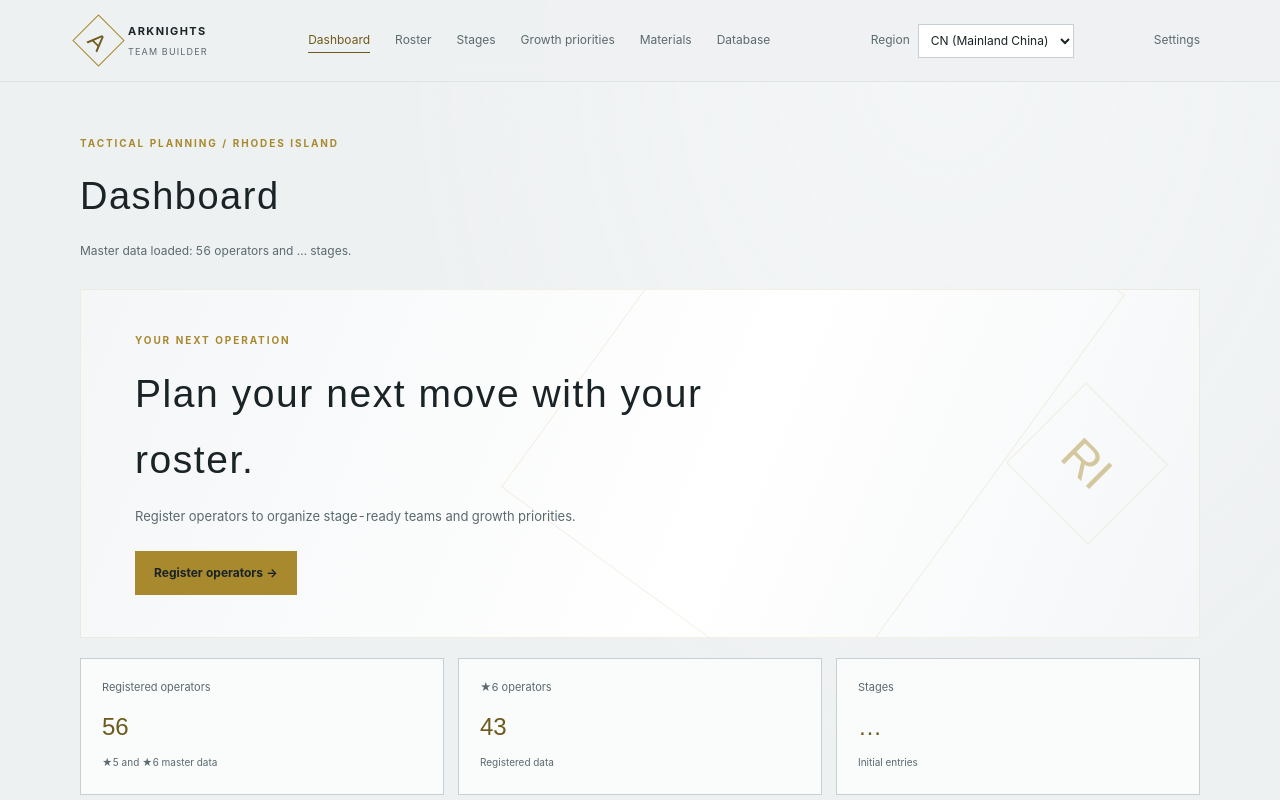
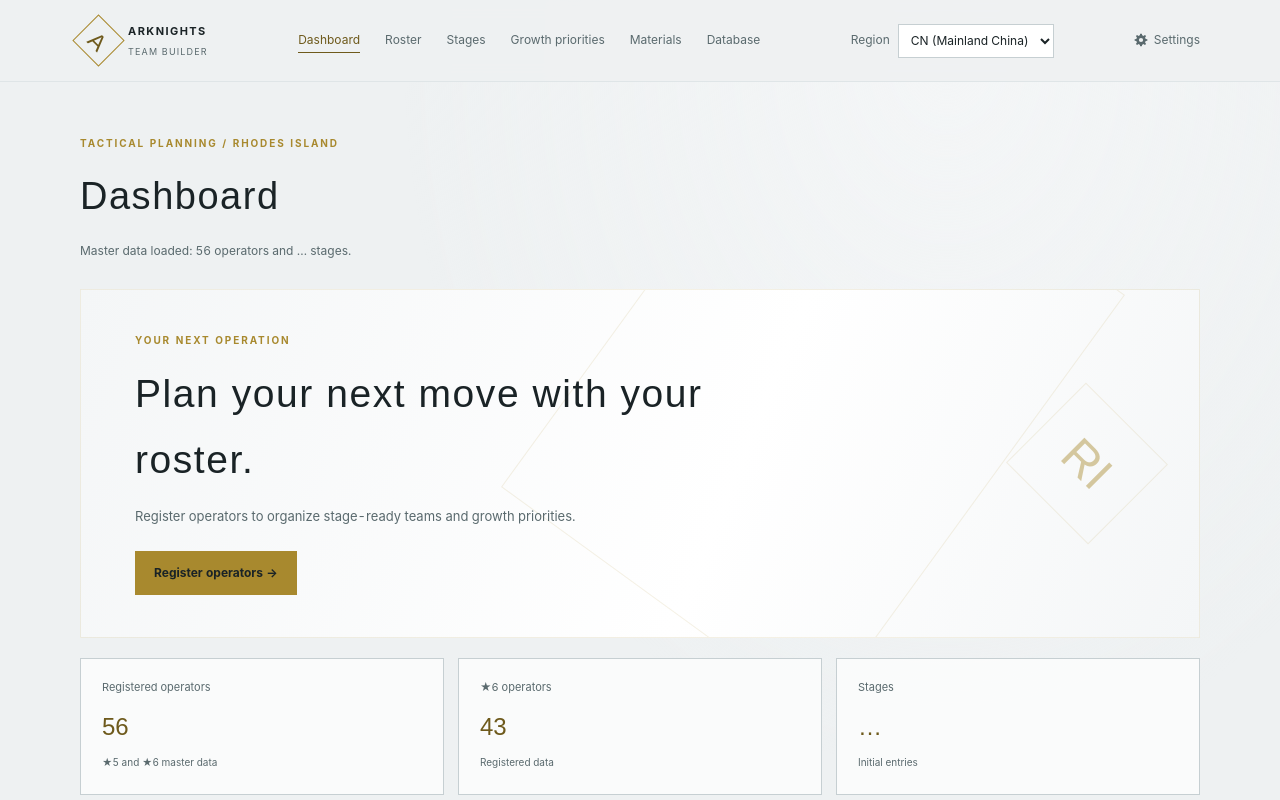
Before and after one commit to yyiik0220-collab/arknights-team-builder, a website with bundled scripts: page index.html in a window 1280 px wide. Shown: the top 800 px of the page. Built offline with nearby package versions, Linux system fonts and the light colour scheme.

Commit message:
feat: add gear icon to header settings link (inline SVG, i18n-safe)

```diff
--- a/css/layout.css
+++ b/css/layout.css
@@ -64,6 +64,21 @@
   font-size: 12px;
   white-space: nowrap;
   transition: color .18s ease;
+}
+
+/* 設定リンク: 歯車アイコン（インラインSVG）とラベルを横並びに揃える。
+   design-guide §6.3 によりアイコンは絵文字を使わず SVG とし、色は currentColor で
+   リンクの文字色（通常: --ak-text-muted / ホバー: アクセント）に追従させる。 */
+.settings-link {
+  display: inline-flex;
+  align-items: center;
+  gap: 6px;
+}
+
+.settings-link-icon {
+  width: 14px;
+  height: 14px;
+  flex: 0 0 auto;
 }
 
 .primary-nav a:hover, .settings-link:hover, .primary-nav a[aria-current="page"] {
--- a/index.html
+++ b/index.html
@@ -74,7 +74,12 @@
         <select id="region-select" name="region"></select>
       </label>
       <span id="region-feedback" class="region-feedback" role="status" aria-live="polite"></span>
-      <a class="settings-link" href="#settings" data-view-link="settings" data-i18n="nav.settings">設定</a>
+      <!-- 設定リンクの歯車アイコン: docs/design-guide.md §6.3 に従い、絵文字ではなくインラインSVG（currentColor でテーマ色に追従）。
+           ラベル文字は内側の span が持つ（i18n.js は textContent を置換するため、リンク直下に置くとアイコンが消えるのを防ぐ）。 -->
+      <a class="settings-link" href="#settings" data-view-link="settings">
+        <svg class="settings-link-icon" viewBox="0 0 24 24" fill="currentColor" aria-hidden="true"><path fill-rule="evenodd" d="M 10.54 1.10L13.46 1.10L13.91 4.03L15.14 4.42L16.28 5.01L18.67 3.26L20.74 5.33L18.99 7.72L19.58 8.86L19.97 10.09L22.90 10.54L22.90 13.46L19.97 13.91L19.58 15.14L18.99 16.28L20.74 18.67L18.67 20.74L16.28 18.99L15.14 19.58L13.91 19.97L13.46 22.90L10.54 22.90L10.09 19.97L8.86 19.58L7.72 18.99L5.33 20.74L3.26 18.67L5.01 16.28L4.42 15.14L4.03 13.91L1.10 13.46L1.10 10.54L4.03 10.09L4.42 8.86L5.01 7.72L3.26 5.33L5.33 3.26L7.72 5.01L8.86 4.42L10.09 4.03Z M 12 8.4A3.6 3.6 0 1 0 12 15.6A3.6 3.6 0 1 0 12 8.4Z"/></svg>
+        <span data-i18n="nav.settings">設定</span>
+      </a>
     </header>
     <main id="main-content" class="app-shell">
       <div class="page-heading">
```
